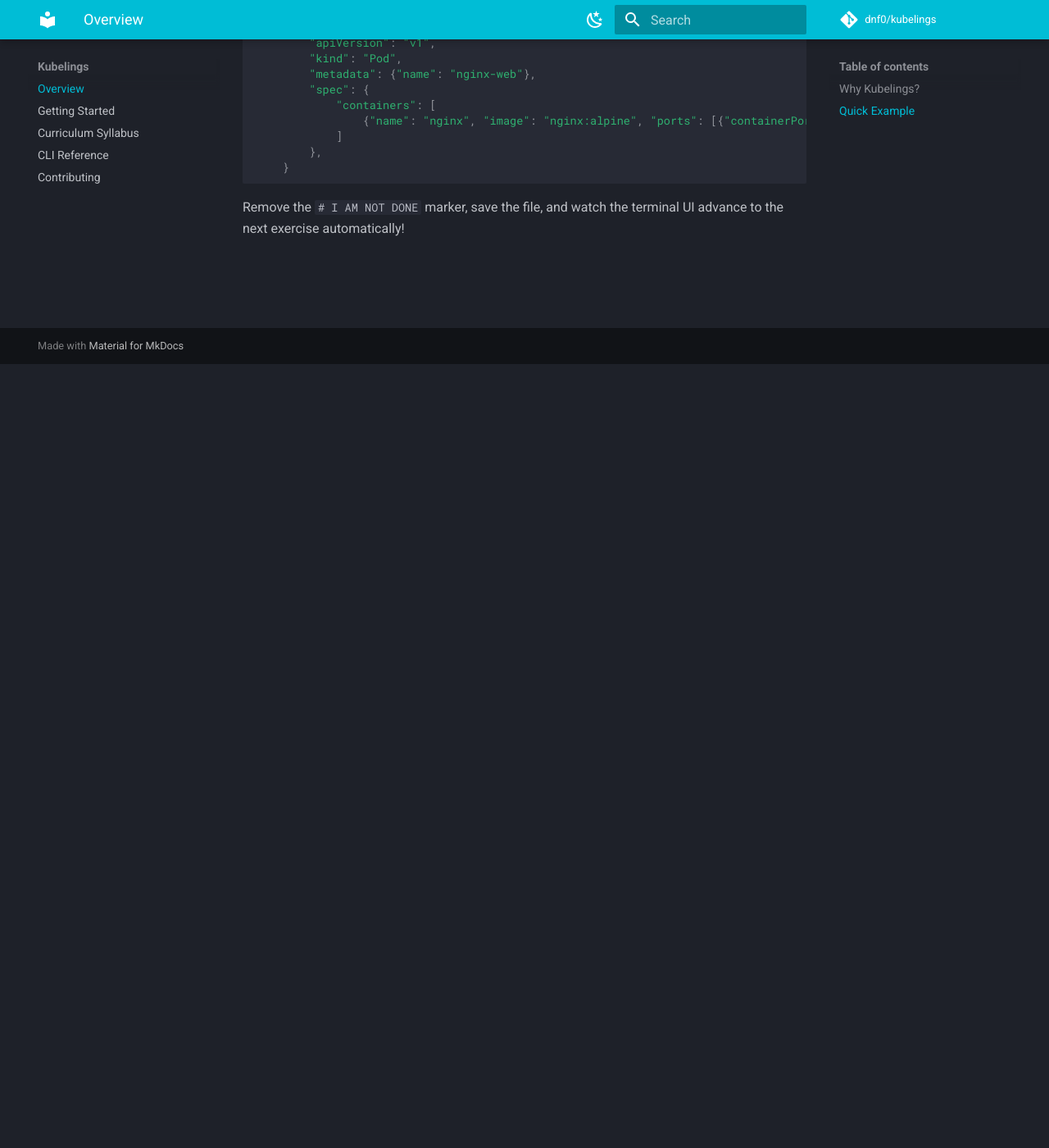
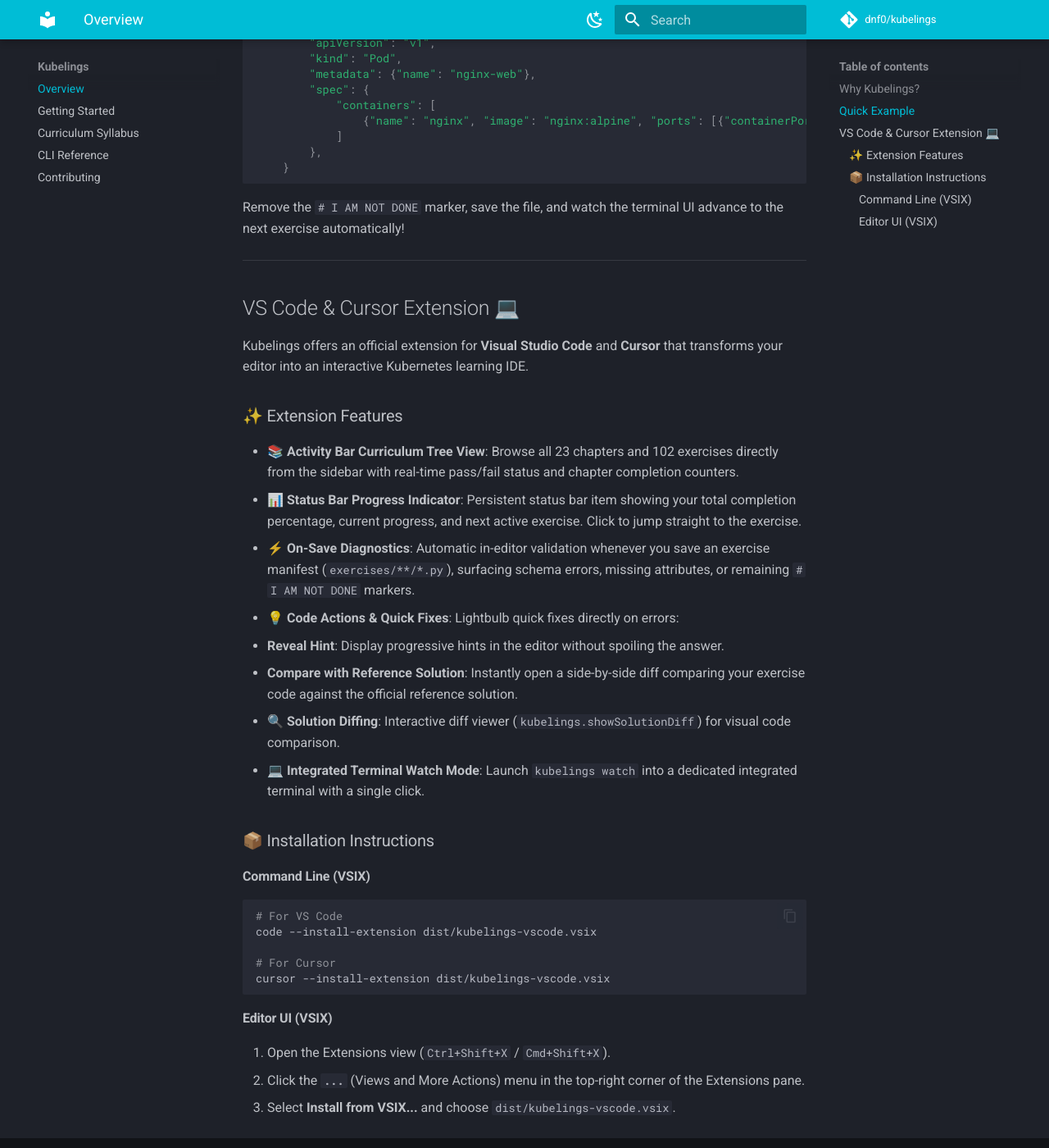
Before and after one commit to dnf0/kubelings, an MkDocs documentation site: the page built from docs/index.md, in a window 1280 px wide and 1400 px high, scrolled down 956 px. Shown: the whole window at 82% size. Built offline with MkDocs 1.6.1 and Material for MkDocs 9.7.7, drawn with Linux system fonts in a browser that asks for light colours; comment, search, counter and statistics services are not loaded.

Commit message:
feat(vscode): add vsix packaging, CI integration, and documentation

````diff
--- a/docs/index.md
+++ b/docs/index.md
@@ -41,3 +41,38 @@
 ```
 
 Remove the `# I AM NOT DONE` marker, save the file, and watch the terminal UI advance to the next exercise automatically!
+
+---
+
+## VS Code & Cursor Extension 💻
+
+Kubelings offers an official extension for **Visual Studio Code** and **Cursor** that transforms your editor into an interactive Kubernetes learning IDE.
+
+### ✨ Extension Features
+
+- 📚 **Activity Bar Curriculum Tree View**: Browse all 23 chapters and 102 exercises directly from the sidebar with real-time pass/fail status and chapter completion counters.
+- 📊 **Status Bar Progress Indicator**: Persistent status bar item showing your total completion percentage, current progress, and next active exercise. Click to jump straight to the exercise.
+- ⚡ **On-Save Diagnostics**: Automatic in-editor validation whenever you save an exercise manifest (`exercises/**/*.py`), surfacing schema errors, missing attributes, or remaining `# I AM NOT DONE` markers.
+- 💡 **Code Actions & Quick Fixes**: Lightbulb quick fixes directly on errors:
+  - **Reveal Hint**: Display progressive hints in the editor without spoiling the answer.
+  - **Compare with Reference Solution**: Instantly open a side-by-side diff comparing your exercise code against the official reference solution.
+- 🔍 **Solution Diffing**: Interactive diff viewer (`kubelings.showSolutionDiff`) for visual code comparison.
+- 💻 **Integrated Terminal Watch Mode**: Launch `kubelings watch` into a dedicated integrated terminal with a single click.
+
+### 📦 Installation Instructions
+
+#### Command Line (VSIX)
+
+```bash
+# For VS Code
+code --install-extension dist/kubelings-vscode.vsix
+
+# For Cursor
+cursor --install-extension dist/kubelings-vscode.vsix
+```
+
+#### Editor UI (VSIX)
+
+1. Open the Extensions view (`Ctrl+Shift+X` / `Cmd+Shift+X`).
+2. Click the **`...`** (Views and More Actions) menu in the top-right corner of the Extensions pane.
+3. Select **Install from VSIX...** and choose `dist/kubelings-vscode.vsix`.
````
Also changed, not shown: README.md (+35 -0 lines), extensions/vscode/README.md (added, +111 -0 lines), 7 other files.
